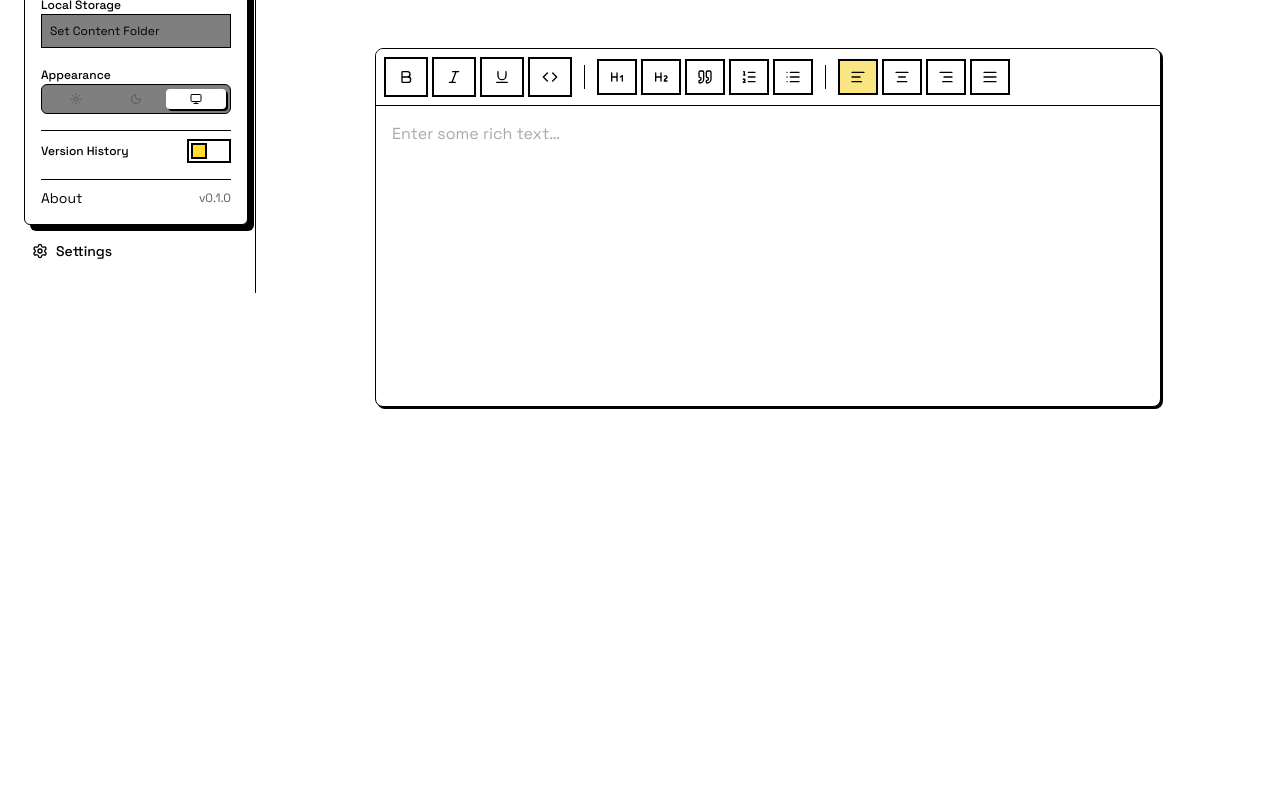
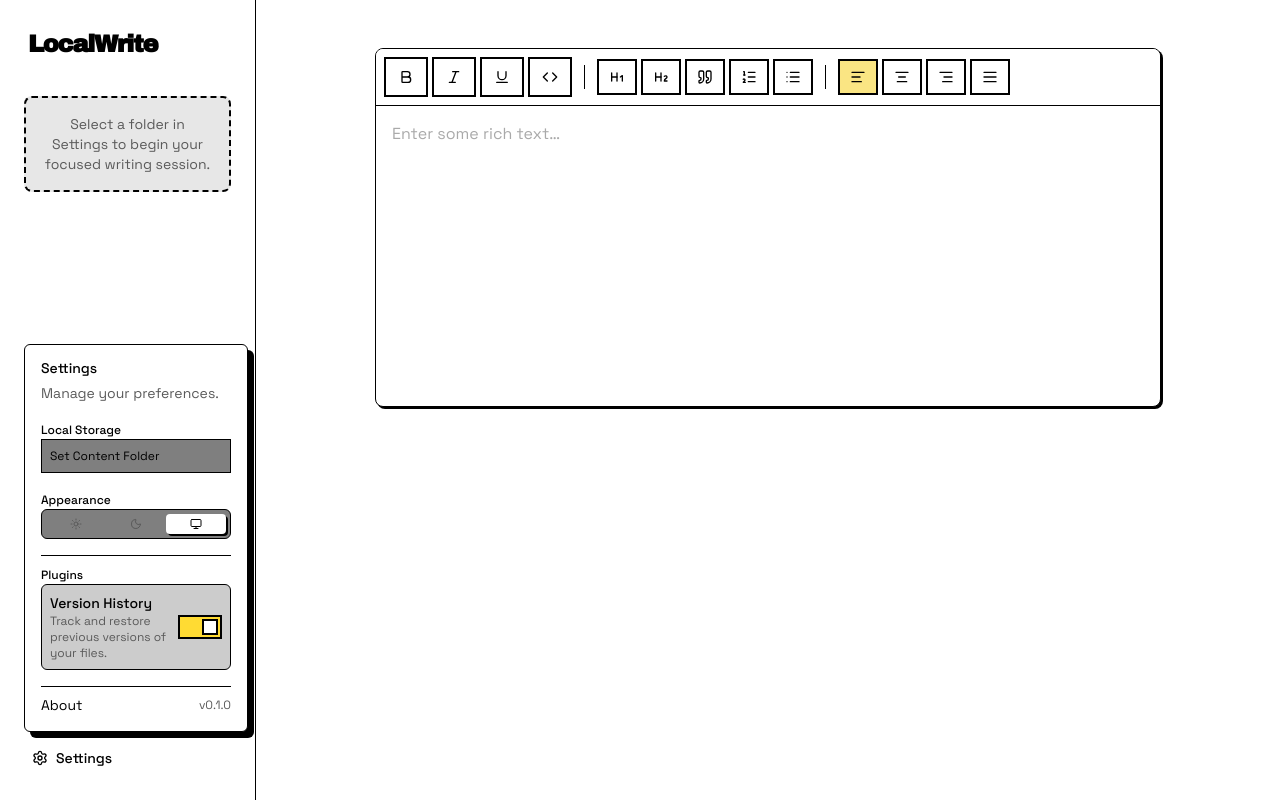
Before and after one commit to adnaanbheda/localwrite, a React (Vite) app: page / in a window 1280 px wide. Both pictures are taken after a click on the button "Settings". Built offline with nearby package versions, Linux system fonts and the light colour scheme.

Commit message:
plugins support

```diff
--- a/src/App.tsx
+++ b/src/App.tsx
@@ -1,18 +1,19 @@
-import { FileText, History, List, Menu, X } from 'lucide-react'
+import { FileText, List, Menu, X } from 'lucide-react'
 import { useCallback, useEffect, useRef, useState } from 'react'
 import type { Descendant } from 'slate'
 import Editor from './components/Editor'
 import { FileExplorer } from './components/FileExplorer'
-import { HistoryPanel } from './components/HistoryPanel'
 import { TableOfContents } from './components/retroui/TableOfContents'
 import { ToggleGroup, ToggleGroupItem } from './components/retroui/ToggleGroup'
 import { Settings } from './components/Settings'
+import { usePlugin } from './contexts/PluginContext'
 import { deserialize, serialize } from './lib/markdown'
 import type { FileSystemItem } from './lib/storage'
 import { getDirectoryHandle, loadDirectoryHandle, loadLastFile, readFile, saveDirectoryHandle, saveLastFile, scanDirectory, verifyPermission, writeFile } from './lib/storage'
 import { cn } from './lib/utils'
 
 function App() {
+  const { plugins, isPluginEnabled } = usePlugin()
   const [items, setItems] = useState<FileSystemItem[]>([])
   const [currentFile, setCurrentFile] = useState<FileSystemFileHandle | null>(null)
 
@@ -31,14 +32,10 @@
   const [editorContent, setEditorContent] = useState<Descendant[]>([{ type: 'paragraph', children: [{ text: '' }] }])
   const [dirHandle, setDirHandle] = useState<FileSystemDirectoryHandle | null>(null)
   const [sidebarTab, setSidebarTab] = useState<'files' | 'outline' | 'history'>('files')
-  const [historyEnabled, setHistoryEnabledState] = useState(false)
   const [isMobileMenuOpen, setIsMobileMenuOpen] = useState(false)
 
   useEffect(() => {
     async function init() {
-      const enabled = await getVersionHistoryEnabled()
-      setHistoryEnabledState(enabled)
-
       const handle = await loadDirectoryHandle();
       if (handle) {
         if (await verifyPermission(handle, false)) {
@@ -142,14 +139,6 @@
     }, 1000);
   }, [currentFile, sidebarTab]);
 
-  const handleToggleHistory = async (enabled: boolean) => {
-    setHistoryEnabledState(enabled)
-    await setVersionHistoryEnabled(enabled)
-    if (!enabled && sidebarTab === 'history') {
-      setSidebarTab('files')
-    }
-  }
-
   const handleRestoreVersion = async (content: string) => {
     const nodes = deserialize(content);
     setEditorContent(nodes);
@@ -159,6 +148,8 @@
     }
     setIsMobileMenuOpen(false)
   }
+
+  // existing state...
 
   const SidebarContent = () => (
     <>
@@ -183,17 +174,17 @@
                 <List className="w-4 h-4 mr-3" />
                 Outline
               </ToggleGroupItem>
-              {historyEnabled && (
-                <ToggleGroupItem value="history" className="justify-start px-3" aria-label="History">
-                  <History className="w-4 h-4 mr-3" />
-                  History
+              {plugins.filter(p => isPluginEnabled(p.id) && p.renderSidebarIcon).map(plugin => (
+                <ToggleGroupItem key={plugin.id} value={plugin.id} className="justify-start px-3" aria-label={plugin.name}>
+                  {plugin.renderSidebarIcon!()}
+                  {plugin.name}
                 </ToggleGroupItem>
-              )}
+              ))}
             </ToggleGroup>
 
             {sidebarTab === 'files' ? (
               <FileExplorer
-                files={files}
+                items={items}
                 onSelectFile={handleSelectFile}
                 onCreateFile={handleCreateFile}
                 currentFile={currentFile}
@@ -203,12 +194,19 @@
                 <TableOfContents />
               </div>
             ) : (
-              <HistoryPanel
-                dirHandle={dirHandle}
-                currentFile={currentFile}
-                editorContent={editorContent}
-                onRestore={handleRestoreVersion}
-              />
+              // Dynamic plugin rendering
+              (() => {
+                const activePlugin = plugins.find(p => p.id === sidebarTab);
+                if (activePlugin && activePlugin.renderSidebarContent) {
+                  return activePlugin.renderSidebarContent({
+                    dirHandle,
+                    currentFile,
+                    editorContent,
+                    onRestore: handleRestoreVersion
+                  });
+                }
+                return null;
+              })()
             )}
           </>
         ) : (
@@ -221,15 +219,13 @@
         <Settings
           onSetFolder={handleSetFolder}
           folderName={folderName}
-          historyEnabled={historyEnabled}
-          onToggleHistory={handleToggleHistory}
         />
       </div>
     </>
   )
 
   return (
-    <div className="flex min-h-screen w-full bg-background flex-col lg:flex-row overflow-x-hidden">
+    <div className="flex h-screen w-full bg-background flex-col lg:flex-row overflow-hidden">
       {/* Mobile Header */}
       <header className="mobile-header">
         <div className="flex items-center gap-3">
@@ -282,7 +278,7 @@
         <SidebarContent />
       </div>
 
-      <main className="flex-1 flex flex-col items-center w-full min-w-0">
+      <main className="flex-1 flex flex-col items-center w-full min-w-0 overflow-y-auto">
         <div className="editor-container">
           <Editor
             value={editorContent}
--- a/src/components/Settings.tsx
+++ b/src/components/Settings.tsx
@@ -1,19 +1,25 @@
 import { Monitor, Moon, Settings as SettingsIcon, Sun } from 'lucide-react'
 import { useEffect, useRef, useState } from 'react'
+import { usePlugin } from '../contexts/PluginContext'
 import { useTheme } from './ThemeProvider'
 import { Switch } from './retroui/Switch'
 
 interface SettingsProps {
     onSetFolder: () => void
     folderName: string | null
-    historyEnabled: boolean
-    onToggleHistory: (enabled: boolean) => void
 }
 
-export function Settings({ onSetFolder, folderName, historyEnabled, onToggleHistory }: SettingsProps) {
+const Label = ({ children }: { children: React.ReactNode }) => (
+    <label className="text-xs font-medium leading-none peer-disabled:cursor-not-allowed peer-disabled:opacity-70">
+        {children}
+    </label>
+)
+
+export function Settings({ onSetFolder, folderName }: SettingsProps) {
     const [isOpen, setIsOpen] = useState(false)
     const containerRef = useRef<HTMLDivElement>(null)
     const { theme, setTheme } = useTheme()
+    const { plugins, enablePlugin, disablePlugin, isPluginEnabled } = usePlugin()
 
     useEffect(() => {
         function handleClickOutside(event: MouseEvent) {
@@ -73,11 +79,25 @@
                         </div>
 
                         <div className="space-y-4 pt-2 border-t border-border">
-                            <div className="flex items-center justify-between">
-                                <label className="text-xs font-medium leading-none peer-disabled:cursor-not-allowed peer-disabled:opacity-70">
-                                    Version History
-                                </label>
-                                <Switch checked={historyEnabled} onCheckedChange={onToggleHistory} />
+                            <div className="space-y-2">
+                                <Label>Plugins</Label>
+                                <div className="space-y-2">
+                                    {plugins.map(plugin => (
+                                        <div key={plugin.id} className="flex items-center justify-between p-2 border border-border rounded-md bg-secondary/20">
+                                            <div className="flex flex-col">
+                                                <span className="text-sm font-medium">{plugin.name}</span>
+                                                <span className="text-xs text-muted-foreground">{plugin.description}</span>
+                                            </div>
+                                            <Switch
+                                                checked={isPluginEnabled(plugin.id)}
+                                                onCheckedChange={(checked) => {
+                                                    if (checked) enablePlugin(plugin.id);
+                                                    else disablePlugin(plugin.id);
+                                                }}
+                                            />
+                                        </div>
+                                    ))}
+                                </div>
                             </div>
                         </div>
 
--- /dev/null
+++ b/src/contexts/PluginContext.tsx
@@ -0,0 +1,67 @@
+import { createContext, type ReactNode, useContext, useEffect, useState } from 'react';
+import { pluginManager } from '../lib/plugins/PluginManager';
+import type { Plugin } from '../lib/plugins/types';
+
+interface PluginContextType {
+  plugins: Plugin[];
+  enabledPlugins: string[];
+  enablePlugin: (pluginId: string) => void;
+  disablePlugin: (pluginId: string) => void;
+  isPluginEnabled: (pluginId: string) => boolean;
+}
+
+const PluginContext = createContext<PluginContextType | undefined>(undefined);
+
+export function PluginProvider({ children }: { children: ReactNode }) {
+  const [enabledPlugins, setEnabledPlugins] = useState<string[]>([]);
+
+  // Load initial state from local storage or defaults
+  useEffect(() => {
+    const stored = localStorage.getItem('enabled_plugins');
+    if (stored) {
+      setEnabledPlugins(JSON.parse(stored));
+    } else {
+      // Default enabled plugins
+      setEnabledPlugins(['history']);
+    }
+  }, []);
+
+  const saveState = (plugins: string[]) => {
+    localStorage.setItem('enabled_plugins', JSON.stringify(plugins));
+    setEnabledPlugins(plugins);
+  };
+
+  const enablePlugin = (pluginId: string) => {
+    if (!enabledPlugins.includes(pluginId)) {
+      saveState([...enabledPlugins, pluginId]);
+    }
+  };
+
+  const disablePlugin = (pluginId: string) => {
+    saveState(enabledPlugins.filter(id => id !== pluginId));
+  };
+
+  const isPluginEnabled = (pluginId: string) => {
+    return enabledPlugins.includes(pluginId);
+  };
+
+  return (
+    <PluginContext.Provider value={{
+      plugins: pluginManager.getPlugins(),
+      enabledPlugins,
+      enablePlugin,
+      disablePlugin,
+      isPluginEnabled
+    }}>
+      {children}
+    </PluginContext.Provider>
+  );
+}
+
+export function usePlugin() {
+  const context = useContext(PluginContext);
+  if (context === undefined) {
+    throw new Error('usePlugin must be used within a PluginProvider');
+  }
+  return context;
+}
--- /dev/null
+++ b/src/lib/plugins/PluginManager.ts
@@ -0,0 +1,23 @@
+import type { Plugin } from './types';
+
+class PluginManager {
+  private plugins: Map<string, Plugin> = new Map();
+
+  register(plugin: Plugin) {
+    if (this.plugins.has(plugin.id)) {
+      console.warn(`Plugin with id ${plugin.id} is already registered.`);
+      return;
+    }
+    this.plugins.set(plugin.id, plugin);
+  }
+
+  getPlugins(): Plugin[] {
+    return Array.from(this.plugins.values());
+  }
+
+  getPlugin(id: string): Plugin | undefined {
+    return this.plugins.get(id);
+  }
+}
+
+export const pluginManager = new PluginManager();
--- /dev/null
+++ b/src/lib/plugins/types.ts
@@ -0,0 +1,18 @@
+import type { ReactNode } from 'react';
+
+export interface PluginContext {
+  // Can be expanded to provide core app methods
+}
+
+export interface Plugin {
+  id: string;
+  name: string;
+  description: string;
+
+  // Render methods
+  renderSidebarIcon?: () => ReactNode;
+  renderSidebarContent?: (props: any) => ReactNode;
+
+  // Initialization
+  initialize?: (context: PluginContext) => void;
+}
--- a/src/main.tsx
+++ b/src/main.tsx
@@ -3,11 +3,20 @@
 import App from './App.tsx'
 import { ThemeProvider } from "./components/ThemeProvider"
 import './index.css'
+import { pluginManager } from './lib/plugins/PluginManager'
+import { historyPlugin } from './plugins/history'
+
+// Register default plugins
+pluginManager.register(historyPlugin);
+
+import { PluginProvider } from './contexts/PluginContext'
 
 createRoot(document.getElementById('root')!).render(
   <StrictMode>
     <ThemeProvider defaultTheme="system" storageKey="vite-ui-theme">
-      <App />
+      <PluginProvider>
+        <App />
+      </PluginProvider>
     </ThemeProvider>
   </StrictMode>,
 )
--- /dev/null
+++ b/src/plugins/history/index.tsx
@@ -0,0 +1,11 @@
+import { History } from 'lucide-react';
+import { HistoryPanel } from '../../components/HistoryPanel';
+import type { Plugin } from '../../lib/plugins/types';
+
+export const historyPlugin: Plugin = {
+    id: 'history',
+    name: 'Version History',
+    description: 'Track and restore previous versions of your files.',
+    renderSidebarIcon: () => <History className="w-4 h-4 mr-3" />,
+    renderSidebarContent: (props: any) => <HistoryPanel {...props} />,
+};
```
Also changed, not shown: 2 other files (tests, documents, lock files or other folders).
